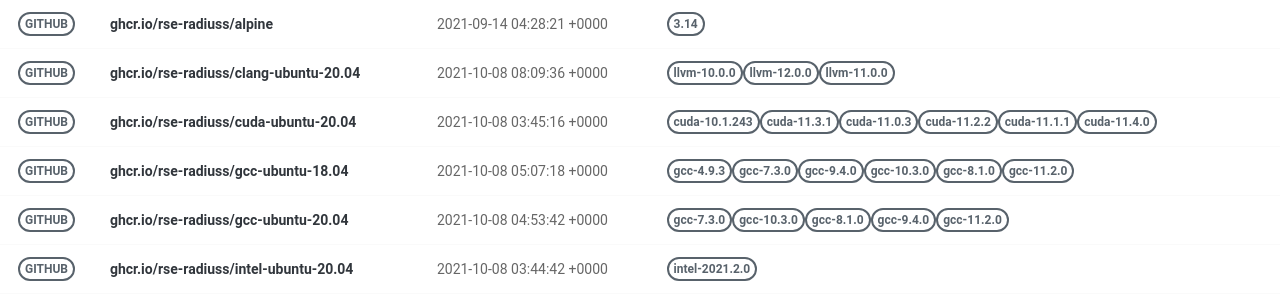
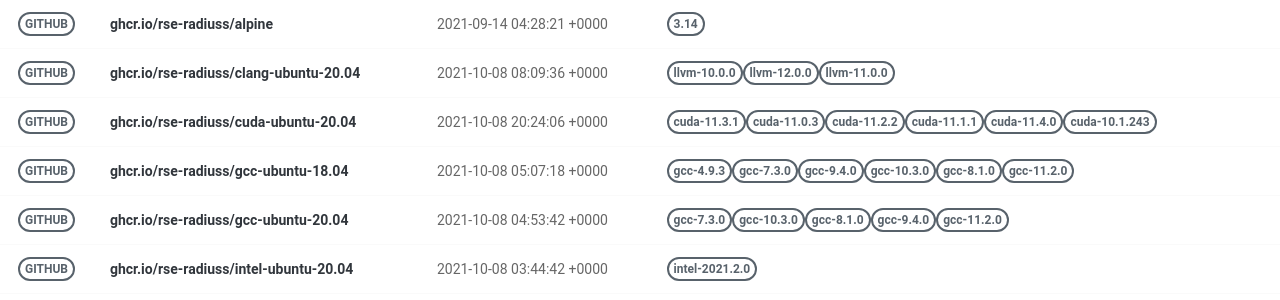
Before and after one commit to rse-ops/docker-images, a Jekyll site: the page built from pages/index.md, in a window 1280 px wide. Shown: the part 130-430 px from the top of the page. Built offline with Jekyll 4.4.1, drawn with Linux system fonts in a browser that asks for light colours; nearby versions of some CDN libraries.

Commit message:
Automated push to update library 2021-10-08

```diff
--- a/_library/ghcr.io-rse-radiuss-cuda-ubuntu-20.04.md
+++ b/_library/ghcr.io-rse-radiuss-cuda-ubuntu-20.04.md
@@ -1,14 +1,11 @@
 ---
 layout: container
 name: ghcr.io/rse-radiuss/cuda-ubuntu-20.04
-updated_at: 2021-10-08 03:45:16.244151
+updated_at: 2021-10-08 20:24:06.838309
 
 
 container_url: https://github.com/orgs/rse-radiuss/packages/container/package/cuda-ubuntu-20.04
 versions:
- - tag: cuda-10.1.243
-   dockerfile: https://github.com/rse-radiuss/docker-images/blob/main/ubuntu/cuda/Dockerfile
-   manifest: https://crane.ggcr.dev/manifest/ghcr.io/rse-radiuss/cuda-ubuntu-20.04:cuda-10.1.243
  - tag: cuda-11.3.1
    dockerfile: https://github.com/rse-radiuss/docker-images/blob/main/ubuntu/cuda/Dockerfile
    manifest: https://crane.ggcr.dev/manifest/ghcr.io/rse-radiuss/cuda-ubuntu-20.04:cuda-11.3.1
```
Also changed, not shown: other parts of _library/ghcr.io-rse-radiuss-cuda-ubuntu-20.04.md (+3 -0 lines).
